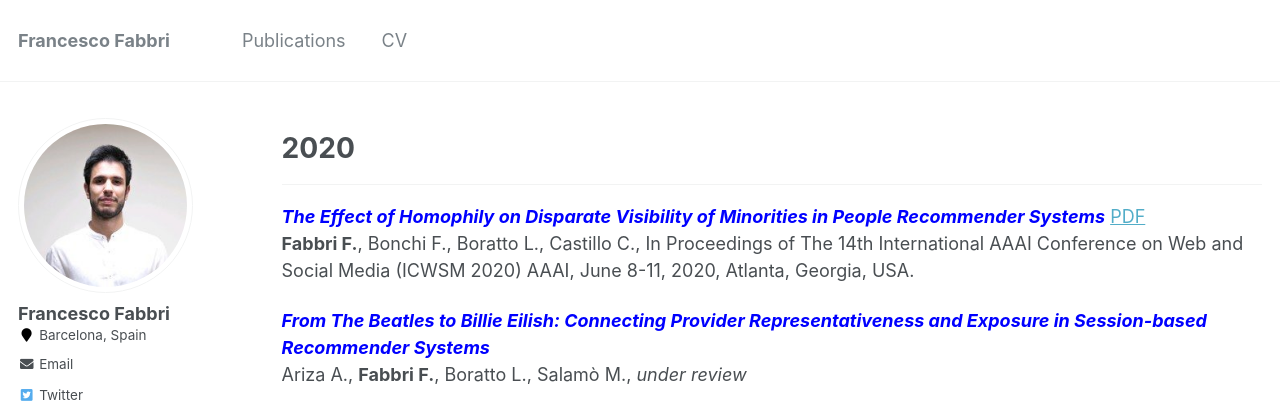
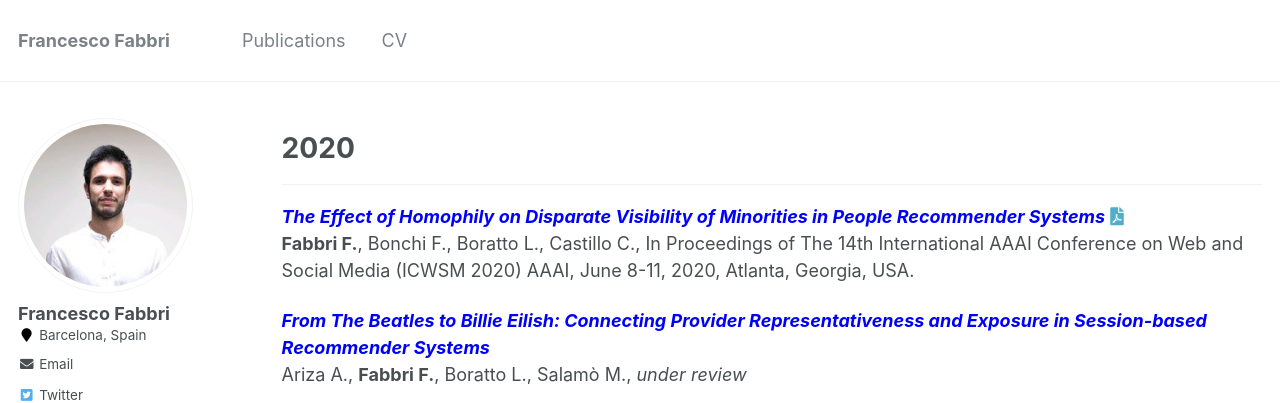
Before and after one commit to FraFabbri/frafabbri.github.io, a Jekyll site: the page built from _pages/publications.md, in a window 1280 px wide and 987 px high. Shown: the top 403 px of the window. Built offline with Jekyll 4.4.1, drawn with Linux system fonts in a browser that asks for light colours.

Commit message:
pdf icon

```diff
--- a/_pages/publications.md
+++ b/_pages/publications.md
@@ -9,16 +9,16 @@ sitemap: false
 2020
 ===
 ***
-**<span style="color:blue">*The Effect of Homophily on Disparate Visibility of Minorities in People Recommender Systems*</span>** [PDF](/files/icwsm20FabbriF.pdf)
-  <br/>**Fabbri F.**, Bonchi F., Boratto L., Castillo C., In Proceedings of The 14th International AAAI Conference on Web and Social Media (ICWSM 2020) AAAI, June 8-11, 2020, Atlanta, Georgia, USA.
+**<span style="color:blue">*The Effect of Homophily on Disparate Visibility of Minorities in People Recommender Systems*</span>** <a href="https://frafabbri.github.io/files/icwsm20FabbriF.pdf"><i class="fas fa-file-pdf"></i></a> <br/>**Fabbri F.**, Bonchi F., Boratto L., Castillo C., In Proceedings of The 14th International AAAI Conference on Web and Social Media (ICWSM 2020) AAAI, June 8-11, 2020, Atlanta, Georgia, USA.
 
 **<span style="color:blue">*From The Beatles to Billie Eilish: Connecting Provider Representativeness and Exposure in Session-based Recommender Systems*</span>** <br/>Ariza A., **Fabbri F.**, Boratto L., Salamò M., *under review*
+
 
 
 2018
 ===
 ***
-**<span style="color:blue">*Assessing the interdependencies between scientific disciplinary profiles*</span>** <a href="https://link.springer.com/content/pdf/10.1007%2Fs11192-018-2816-5.pdf"><i class="fas fa-file-pdf"></i></a><br/>Daraio C., **Fabbri F.**, Gavazzi G., Izzo M. G., Leuzzi L., Quaglia G., & Ruocco G. (2018), Scientometrics, 116(3), 1785-1803.
+**<span style="color:blue">*Assessing the interdependencies between scientific disciplinary profiles*</span>** <a href="https://link.springer.com/content/pdf/10.1007%2Fs11192-018-2816-5.pdf"><i class="fas fa-file-pdf"></i></a> <br/>Daraio C., **Fabbri F.**, Gavazzi G., Izzo M. G., Leuzzi L., Quaglia G., & Ruocco G. (2018), Scientometrics, 116(3), 1785-1803.
 
 
 
```
